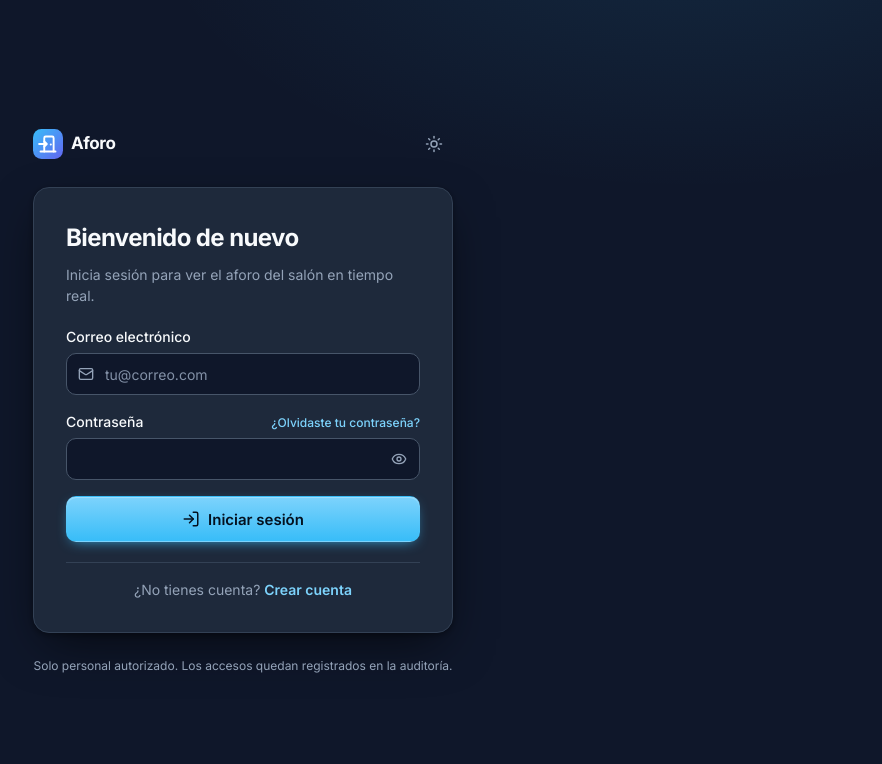
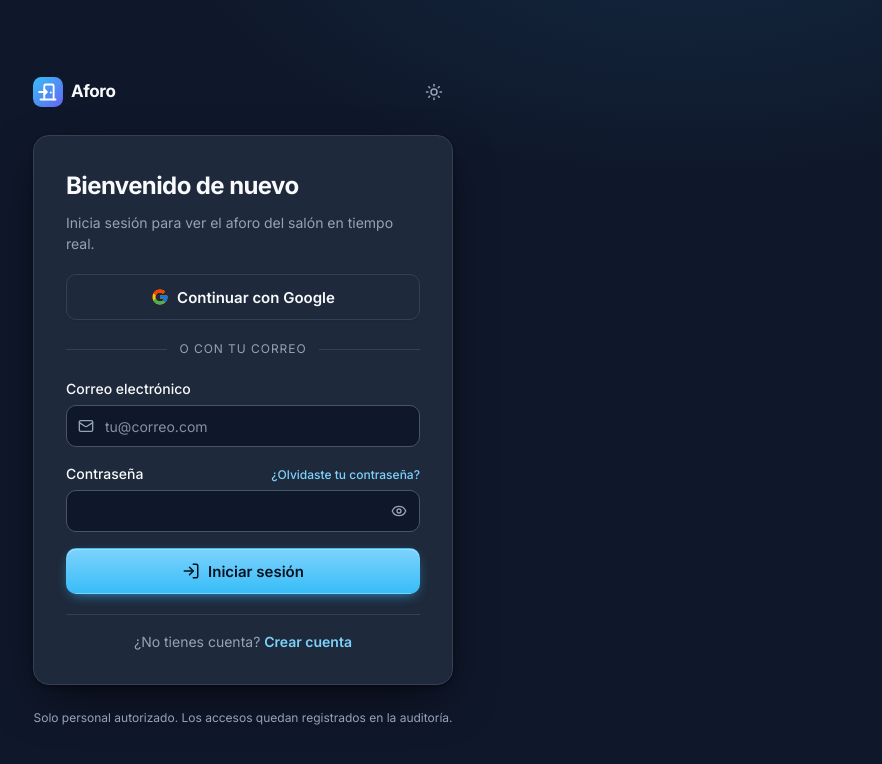
Before and after one commit to Josuram-xd/aforo-frontend, a React (Vite) app: page /login in a window 1280 px wide. Shown: the top 764 px of the page, without its empty margins (397-1279 px from the left). Built offline with nearby package versions, Linux system fonts and the light colour scheme; no server answers.

Commit message:
feat(auth): add google sign in [13.4]

```diff
--- a/src/i18n/es.json
+++ b/src/i18n/es.json
@@ -90,7 +90,10 @@
       "fair": "aceptable",
       "good": "buena",
       "strong": "fuerte"
-    }
+    },
+    "orEmail": "o con tu correo",
+    "callbackFailedTitle": "No pudimos completar el acceso",
+    "callbackFailedAlert": "El inicio de sesión no se completó"
   },
   "cameras": {
     "title": "Cámaras",
--- /dev/null
+++ b/src/pages/auth/AuthCallbackPage.tsx
@@ -0,0 +1,55 @@
+import { TriangleAlert } from 'lucide-react'
+import { useEffect, useState } from 'react'
+import { useTranslation } from 'react-i18next'
+import { Navigate } from 'react-router'
+import { useSession } from '../../auth/authContext'
+import { FullPageLoader } from '../../components/FullPageLoader'
+import { Alert } from '../../components/ui/Alert'
+import { ButtonLink } from '../../components/ui/Button'
+import { AuthLayout } from './AuthLayout'
+
+/** How long to wait for supabase-js to exchange the PKCE code before giving up. */
+const EXCHANGE_TIMEOUT_MS = 12_000
+
+function readCallbackError(): boolean {
+  const query = new URLSearchParams(window.location.search)
+  const hash = new URLSearchParams(window.location.hash.replace(/^#/, ''))
+  return query.has('error') || hash.has('error') || query.has('error_code')
+}
+
+/**
+ * Landing page for Google sign-in and email confirmation links. supabase-js exchanges the
+ * `?code=` for a session on load (detectSessionInUrl + PKCE); this page only waits for it.
+ * Provider error descriptions are not echoed back to the user.
+ */
+export function AuthCallbackPage() {
+  const { t } = useTranslation()
+  const { user, loading } = useSession()
+  const [failed, setFailed] = useState(readCallbackError)
+
+  useEffect(() => {
+    if (user || failed) return
+    const timer = setTimeout(() => setFailed(true), EXCHANGE_TIMEOUT_MS)
+    return () => clearTimeout(timer)
+  }, [user, failed])
+
+  if (user) return <Navigate to="/" replace />
+
+  if (failed && !loading) {
+    return (
+      <AuthLayout title={t('auth.callbackFailedTitle')}>
+        <Alert tone="danger" live="assertive" title={t('auth.callbackFailedAlert')}>
+          {t('auth.errors.linkExpired')}
+        </Alert>
+        <span className="auth__sent-icon auth__sent-icon--danger" aria-hidden="true">
+          <TriangleAlert size={28} />
+        </span>
+        <ButtonLink to="/login" variant="primary" block>
+          {t('auth.backToLogin')}
+        </ButtonLink>
+      </AuthLayout>
+    )
+  }
+
+  return <FullPageLoader />
+}
--- a/src/pages/auth/AuthLayout.css
+++ b/src/pages/auth/AuthLayout.css
@@ -117,3 +117,29 @@
     padding: var(--space-6) var(--space-5);
   }
 }
+
+.btn--google {
+  font-weight: var(--font-weight-semibold);
+}
+
+.auth__note {
+  font-size: var(--font-size-tiny);
+  color: var(--color-text-secondary);
+  text-align: center;
+}
+
+.auth__sent-icon {
+  display: grid;
+  place-items: center;
+  align-self: center;
+  width: 68px;
+  height: 68px;
+  border-radius: var(--radius-full);
+  background: var(--color-success-soft);
+  color: var(--color-success-fg);
+}
+
+.auth__sent-icon--danger {
+  background: var(--color-danger-soft);
+  color: var(--color-danger-fg);
+}
--- /dev/null
+++ b/src/pages/auth/GoogleButton.tsx
@@ -0,0 +1,69 @@
+import { useState } from 'react'
+import { useTranslation } from 'react-i18next'
+import { authErrorKey } from '../../auth/authErrors'
+import { appUrl } from '../../auth/redirect'
+import { Button } from '../../components/ui/Button'
+import { supabase } from '../../lib/supabase'
+
+function GoogleLogo() {
+  return (
+    <svg width="18" height="18" viewBox="0 0 48 48" aria-hidden="true" focusable="false">
+      <path
+        fill="#FFC107"
+        d="M43.6 20.5H42V20H24v8h11.3C33.7 32.7 29.2 36 24 36c-6.6 0-12-5.4-12-12s5.4-12 12-12c3.1 0 5.8 1.2 7.9 3.1l5.7-5.7C34 6.1 29.3 4 24 4 12.9 4 4 12.9 4 24s8.9 20 20 20 20-8.9 20-20c0-1.3-.1-2.4-.4-3.5z"
+      />
+      <path
+        fill="#FF3D00"
+        d="m6.3 14.7 6.6 4.8C14.7 15.1 19 12 24 12c3.1 0 5.8 1.2 7.9 3.1l5.7-5.7C34 6.1 29.3 4 24 4 16.3 4 9.7 8.3 6.3 14.7z"
+      />
+      <path
+        fill="#4CAF50"
+        d="M24 44c5.2 0 9.9-2 13.4-5.2l-6.2-5.2C29.2 35.1 26.7 36 24 36c-5.2 0-9.6-3.3-11.3-8l-6.5 5C9.5 39.6 16.2 44 24 44z"
+      />
+      <path
+        fill="#1976D2"
+        d="M43.6 20.5H42V20H24v8h11.3c-.8 2.2-2.2 4.2-4.1 5.6l6.2 5.2C37 39.2 44 34 44 24c0-1.3-.1-2.4-.4-3.5z"
+      />
+    </svg>
+  )
+}
+
+interface GoogleButtonProps {
+  onError: (messageKey: string) => void
+}
+
+/** "Continuar con Google": Supabase Auth OAuth (PKCE), back to /auth/callback. */
+export function GoogleButton({ onError }: GoogleButtonProps) {
+  const { t } = useTranslation()
+  const [redirecting, setRedirecting] = useState(false)
+
+  async function handleClick() {
+    setRedirecting(true)
+    const { error } = await supabase.auth.signInWithOAuth({
+      provider: 'google',
+      options: {
+        redirectTo: appUrl('/auth/callback'),
+        queryParams: { prompt: 'select_account' },
+      },
+    })
+    // On success the browser is already leaving the page.
+    if (error) {
+      setRedirecting(false)
+      onError(authErrorKey(error, 'login'))
+    }
+  }
+
+  return (
+    <Button
+      variant="secondary"
+      size="lg"
+      block
+      className="btn--google"
+      loading={redirecting}
+      icon={<GoogleLogo />}
+      onClick={() => void handleClick()}
+    >
+      {t('auth.google')}
+    </Button>
+  )
+}
--- a/src/pages/auth/LoginPage.tsx
+++ b/src/pages/auth/LoginPage.tsx
@@ -11,6 +11,7 @@ import { Button } from '../../components/ui/Button'
 import { Field, PasswordInput, TextInput } from '../../components/ui/Field'
 import { supabase } from '../../lib/supabase'
 import { AuthLayout } from './AuthLayout'
+import { GoogleButton } from './GoogleButton'
 
 const EMAIL_PATTERN = /^[^\s@]+@[^\s@]+\.[^\s@]+$/
 
@@ -108,6 +109,8 @@ export function LoginPage() {
         </Alert>
       )}
 
+      <GoogleButton onError={setErrorKey} />
+      <p className="auth__divider">{t('auth.orEmail')}</p>
       <form className="auth__form" onSubmit={handleSubmit} noValidate>
         <Field label={t('auth.email')} error={fieldErrors.email}>
           {({ id, describedBy, invalid }) => (
--- a/src/pages/auth/PasswordStrength.css
+++ b/src/pages/auth/PasswordStrength.css
@@ -38,20 +38,3 @@
   font-size: var(--font-size-tiny);
   color: var(--color-text-secondary);
 }
-
-.auth__note {
-  font-size: var(--font-size-tiny);
-  color: var(--color-text-secondary);
-  text-align: center;
-}
-
-.auth__sent-icon {
-  display: grid;
-  place-items: center;
-  align-self: center;
-  width: 68px;
-  height: 68px;
-  border-radius: var(--radius-full);
-  background: var(--color-success-soft);
-  color: var(--color-success-fg);
-}
--- a/src/pages/auth/SignupPage.tsx
+++ b/src/pages/auth/SignupPage.tsx
@@ -11,6 +11,7 @@ import { Button, ButtonLink } from '../../components/ui/Button'
 import { Field, PasswordInput, TextInput } from '../../components/ui/Field'
 import { supabase } from '../../lib/supabase'
 import { AuthLayout } from './AuthLayout'
+import { GoogleButton } from './GoogleButton'
 import { PasswordStrengthMeter } from './PasswordStrengthMeter'
 import './PasswordStrength.css'
 
@@ -111,6 +112,8 @@ export function SignupPage() {
           {t(errorKey)}
         </Alert>
       )}
+      <GoogleButton onError={setErrorKey} />
+      <p className="auth__divider">{t('auth.orEmail')}</p>
       <form className="auth__form" onSubmit={handleSubmit} noValidate>
         <Field label={t('auth.fullName')} error={errors.name}>
           {({ id, describedBy, invalid }) => (
--- a/src/router.tsx
+++ b/src/router.tsx
@@ -2,6 +2,7 @@ import { createBrowserRouter } from 'react-router'
 import type { RouteHandle } from './layouts/AppShell'
 import { ShellRoute } from './layouts/ShellRoute'
 import { HomePage } from './pages/home/HomePage'
+import { AuthCallbackPage } from './pages/auth/AuthCallbackPage'
 import { LoginPage } from './pages/auth/LoginPage'
 import { SignupPage } from './pages/auth/SignupPage'
 import { NotFoundPage } from './pages/NotFoundPage'
@@ -11,6 +12,7 @@ const handle = (titleKey: string): RouteHandle => ({ titleKey })
 export const router = createBrowserRouter([
   { path: '/login', element: <LoginPage /> },
   { path: '/registro', element: <SignupPage /> },
+  { path: '/auth/callback', element: <AuthCallbackPage /> },
   {
     element: <ShellRoute />,
     children: [
```
Also changed, not shown: 1 other file (tests, documents, lock files or other folders).
